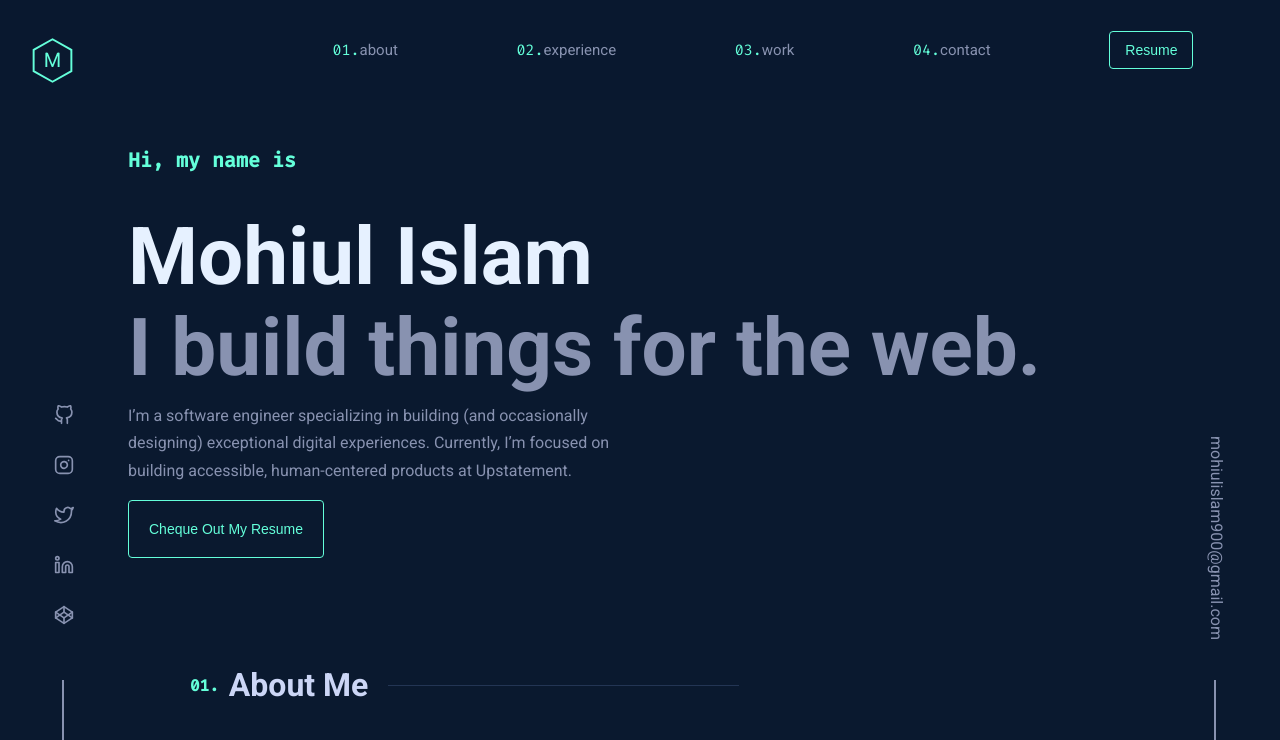
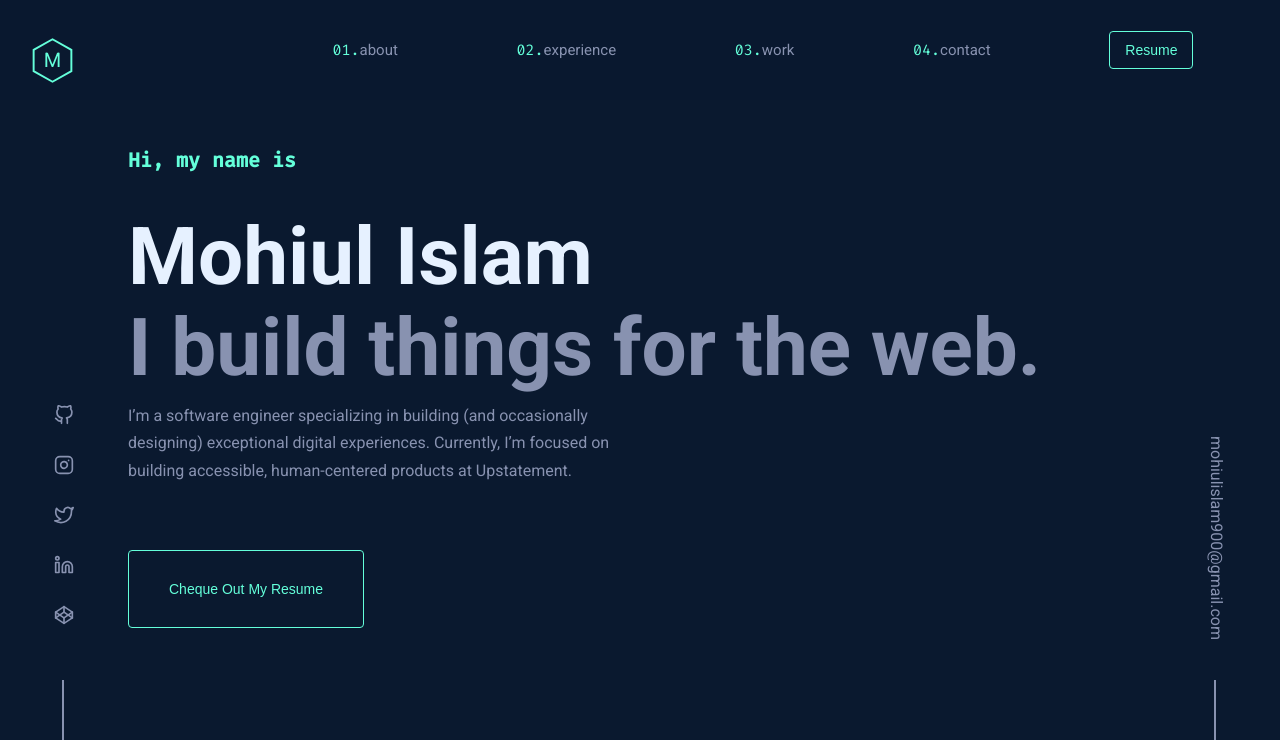
Before and after one commit to mohiulislam/my-portfolio, a React (Create React App) app: page / in a window 1280 px wide. Shown: the top 740 px of the page. Built offline with nearby package versions, Linux system fonts and the light colour scheme.

Commit message:
some fix

```diff
--- a/src/components/Intro.jsx
+++ b/src/components/Intro.jsx
@@ -15,7 +15,7 @@ function Intro() {
         building accessible, human-centered products at Upstatement.
       </p>
       <div>
-        <Button padding="20px">Cheque Out My Resume</Button>
+        <Button padding="3% 4%">Cheque Out My Resume</Button>
       </div>
     </StyledIntro>
   );
--- a/src/components/SideMenu.jsx
+++ b/src/components/SideMenu.jsx
@@ -9,7 +9,7 @@ function SideMenu() {
   return (
     <StyledSideMenu IsOpen={IsOpen}>
       {items}
-      <Button padding="20px 50px">Resume</Button>
+      <Button padding="5% 10%">Resume</Button>
     </StyledSideMenu>
   );
 }
--- a/src/components/StyledComponent/StyledIntro.js
+++ b/src/components/StyledComponent/StyledIntro.js
@@ -24,4 +24,7 @@ export const StyledIntro = styled.div`
     font-family: roboto;
     line-height: 1.7;
   }
+  button{
+  margin-top: 5%;
+  }
 `;
--- a/src/components/StyledComponent/StyledSideMenu.js
+++ b/src/components/StyledComponent/StyledSideMenu.js
@@ -3,23 +3,9 @@ import { device } from "../../assets/css/Variable";
 export const StyledSideMenu = styled.div`
   height: 100vh;
   width: 0;
-  position: relative;
   @media ${device.tablet} {
     width: ${({ IsOpen }) => (IsOpen ? 50 : 0)}%;
   }
-  /* ::before {
-    color: white;
-    content: "jjjjjjjjjjjjjjjjjjjjjjjjjjjjjjjjjjjjjjjjjjjjjjjjjjjjjjjjjjjjjjjjjjjjjjjjjjjjjjjjjjjjjjjjjjjjjjjjjjjjjjjjjjjjjjj";
-    width: 100%;
-    background-color: rgba(2, 12, 27, 0.7);
-    z-index: 100;
-    border: solid red 12px;
-
-    filter: blur(10px);
-    height: 100%;
-    position: absolute;
-    right: 100%;
-  } */
   background-color: var(--light-navy);
   position: fixed;
   top: 0;
@@ -29,7 +15,6 @@ export const StyledSideMenu = styled.div`
   justify-content: center;
   align-items: center;
   overflow: hidden;
-  /* overflow: ${({ IsOpen }) => (IsOpen ? "visible" : "hidden")}; */
   transition: all 0.25s;
   list-style-type: none;
   color: var(--white);
@@ -39,7 +24,7 @@ export const StyledSideMenu = styled.div`
     margin-top: 40px;
   }
   & a {
-    margin: 25px;
+    margin: 2vw;
   }
   & span {
     color: var(--green);
```
